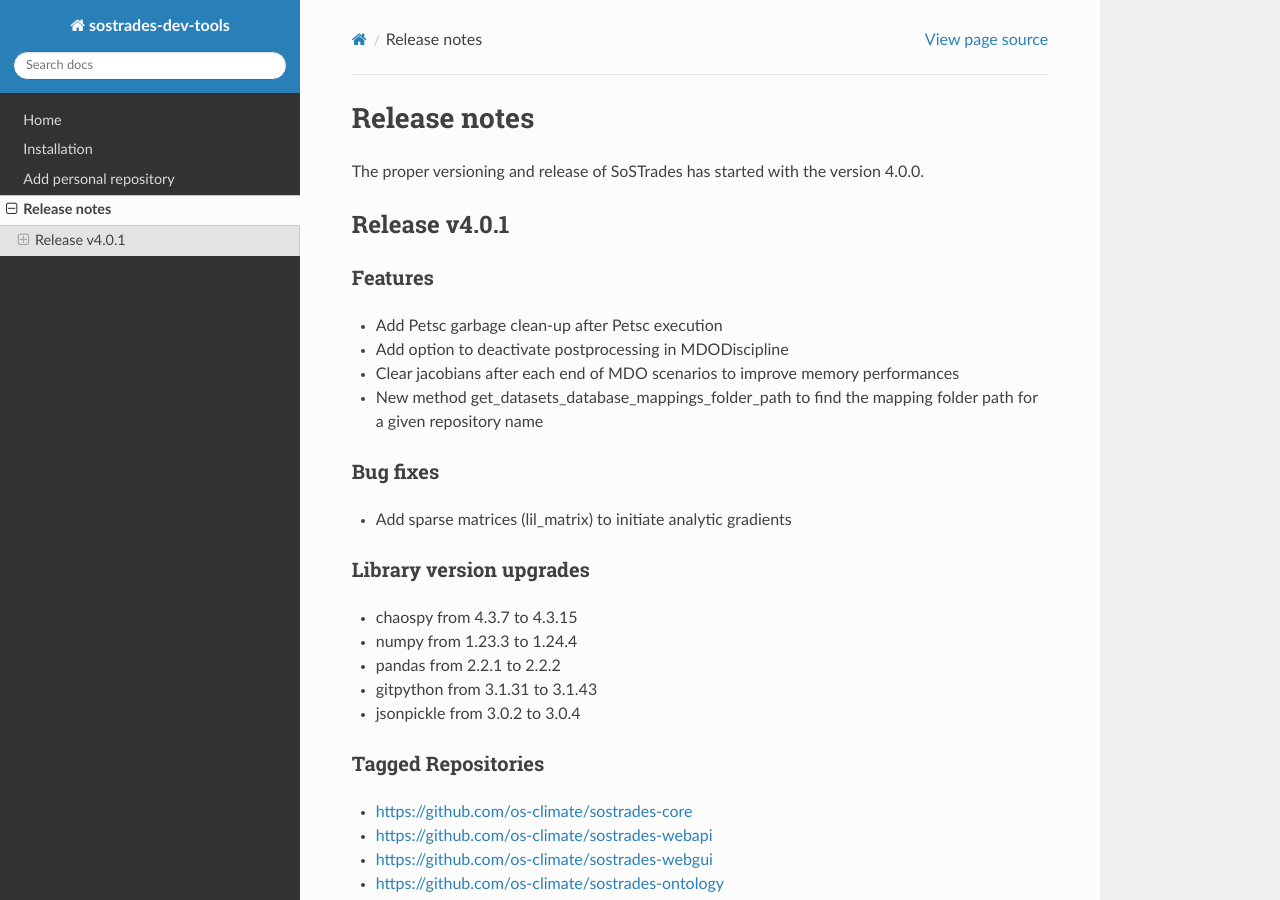
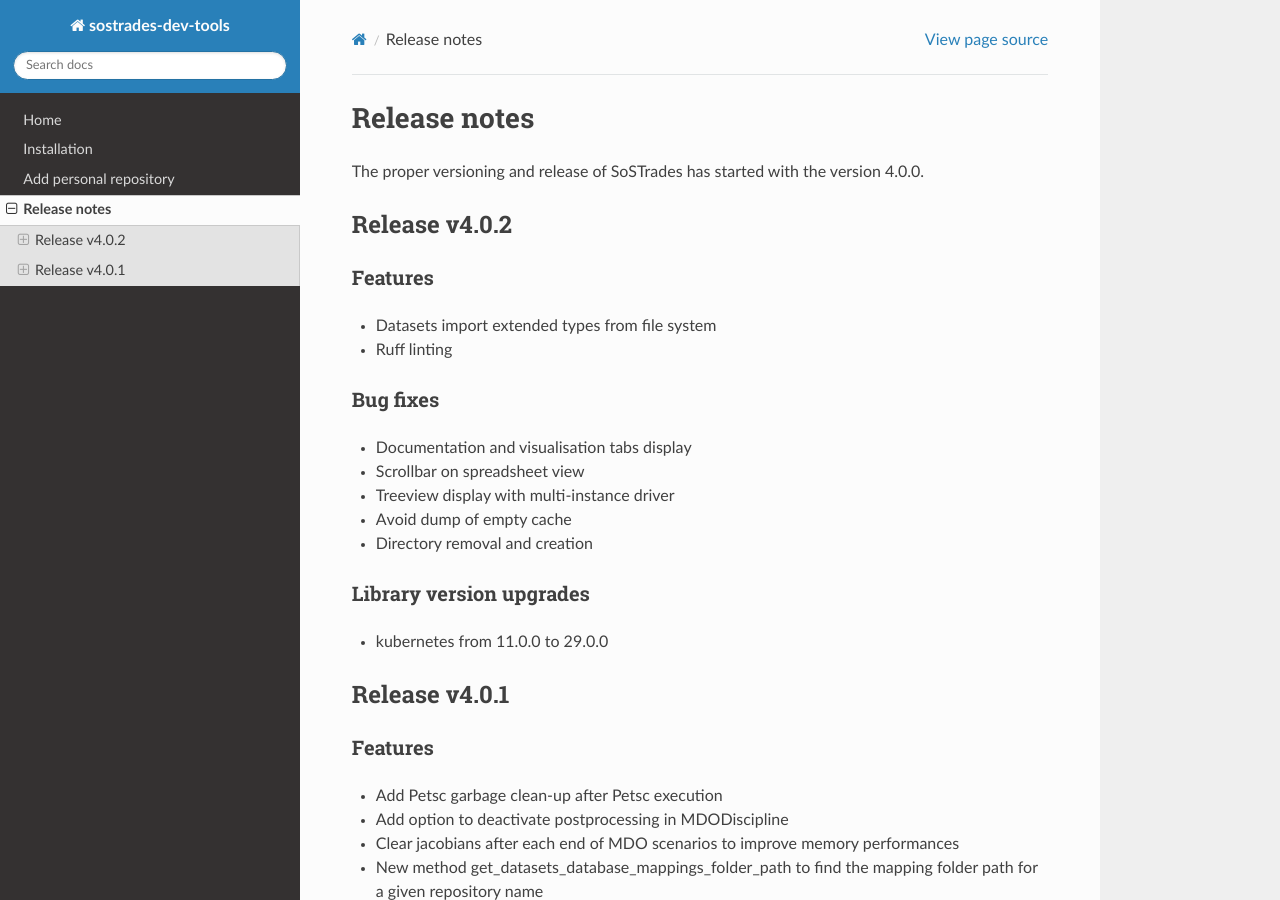
Before and after one commit to os-climate/sostrades-dev-tools, a Sphinx documentation site: the page built from docs/source/release-notes.md, in a window 1280 px wide and 900 px high. Built offline with Sphinx 7.4.7 and the Read the Docs theme 2.0.0, drawn with Linux system fonts in a browser that asks for light colours.

Commit message:
release note v4.0.2 WIP

```diff
--- a/docs/source/release-notes.md
+++ b/docs/source/release-notes.md
@@ -1,6 +1,25 @@
 # Release notes
 
 The proper versioning and release of SoSTrades has started with the version 4.0.0.
+
+## Release v4.0.2
+
+### Features
+
+* Datasets import extended types from file system
+* Ruff linting
+
+### Bug fixes
+
+* Documentation and visualisation tabs display
+* Scrollbar on spreadsheet view
+* Treeview display with multi-instance driver
+* Avoid dump of empty cache
+* Directory removal and creation
+
+### Library version upgrades
+
+* kubernetes from 11.0.0 to 29.0.0
 
 ## Release v4.0.1
 
```
